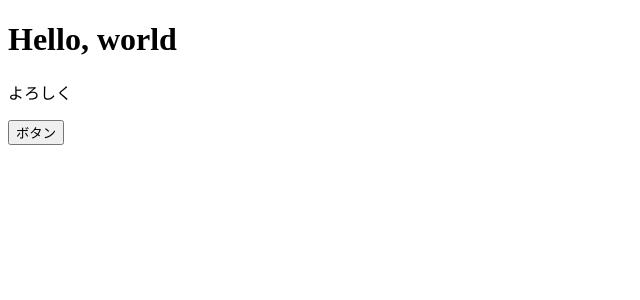
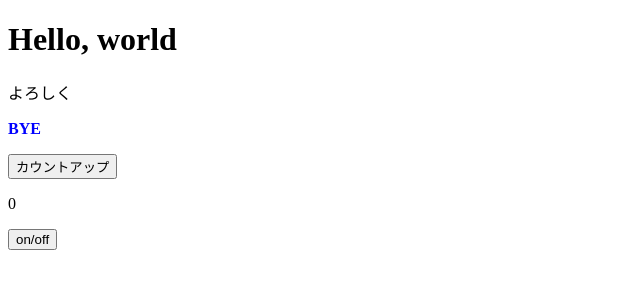
Before and after one commit to popcorn3-com-dev/React-TODO, a React (Vite) app: page / in a window 1280 px wide. Shown: the top 300 px of the page, without its empty margins (0-640 px from the left). Built offline with nearby package versions, Linux system fonts and the light colour scheme.

Commit message:
prop, useState, useEffect

```diff
--- a/src/App.jsx
+++ b/src/App.jsx
@@ -1,10 +1,38 @@
+import { useEffect, useState } from "react";
+import { ColorfulMessage } from "./components/colorfulMessage";
+
 export const App = () => {
+    const [num, setNum] = useState(0);
+    const [isShowFace, setIsShowFace] = useState(false);
+    const onClickCountUp = () => {
+        setNum(num + 1);
+    };
+    const onClickToggle = () => {
+        setIsShowFace(!isShowFace);
+    };
+
+    useEffect(() => {
+        console.log('--useEffect--');
+        if (num > 0) {
+            if (num % 3 === 0) {
+                isShowFace || setIsShowFace(true);
+            } else {
+                isShowFace && setIsShowFace(false);
+            }
+        }
+    }, [num]);
+
+
+
     return (
         <>
             <h1>Hello, world</h1>
             <p>よろしく</p>
-      {console.log('hoge!')}
-      <button onClick={() => alert()}>ボタン</button>
+            <ColorfulMessage color='blue' message='BYE' />
+            <button onClick={onClickCountUp}>カウントアップ</button>
+            <p>{num}</p>
+            <button onClick={onClickToggle}>on/off</button>
+            {isShowFace && <p>^^/</p>}
         </>
     );
 };
--- /dev/null
+++ b/src/components/colorfulMessage.jsx
@@ -0,0 +1,7 @@
+export const ColorfulMessage = ({ color, message }) => {
+    const contentStyle = {
+        color,
+        fontWeight: 'bold'
+    }
+    return <p style={contentStyle}>{message}</p>
+}
--- a/src/main.jsx
+++ b/src/main.jsx
@@ -1,6 +1,6 @@
 import { StrictMode } from 'react';
 import { createRoot } from 'react-dom/client';
-import { App } from './App';
+import { App } from "./App";
 
 const root = createRoot(document.getElementById('root'));
 
```
Lines whose indentation alone changed are shown as unchanged.
